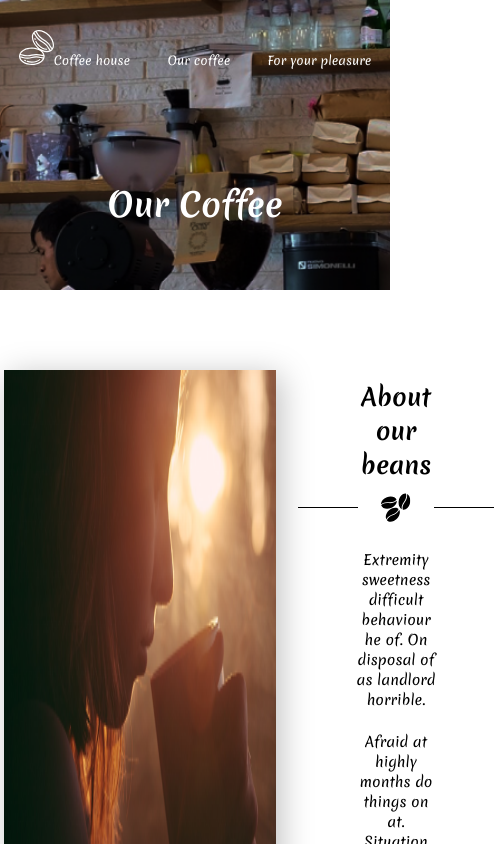
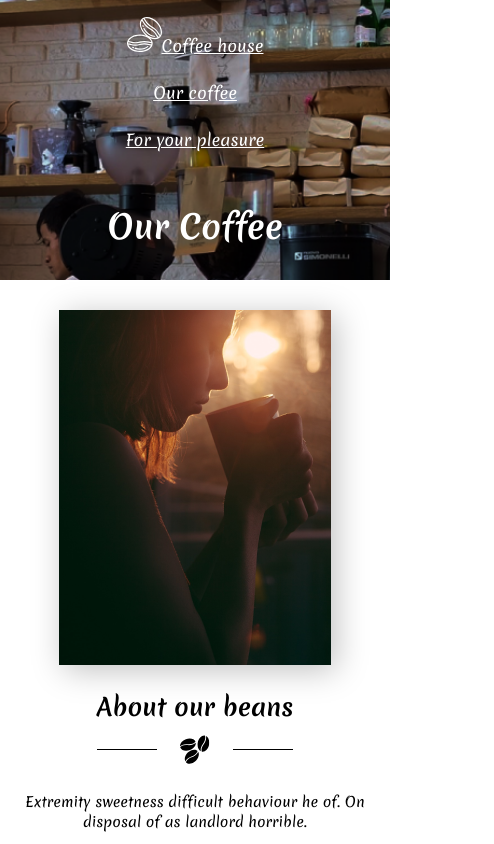
Before and after one commit to Albedo-13/coffee-house, a React (Create React App) app: page /OurCoffee in a window 390 px wide. Shown: the top 844 px of the page, 494 px wide, since content can reach past the window. Built offline with nearby package versions, Linux system fonts and the light colour scheme.

Commit message:
feat: split media.scss file between components styles

```diff
--- a/src/components/aboutBeans/aboutBeans.scss
+++ b/src/components/aboutBeans/aboutBeans.scss
@@ -78,3 +78,27 @@
     margin-top: 60px;
   }
 }
+
+@media (max-width: $sw768) {
+  .about-beans {
+    padding-top: 30px;
+
+    &-wrapper {
+      flex-direction: column;
+      align-items: center
+    }
+
+    &-img,
+    &-info {
+      margin: 0;
+    }
+
+    &-hr {
+      margin-top: 10px;
+    }
+
+    &-title {
+      margin-top: 25px;
+    }
+  }
+}
--- a/src/components/aboutUs/aboutUs.scss
+++ b/src/components/aboutUs/aboutUs.scss
@@ -58,10 +58,15 @@
     margin-top: 33px;
     font-size: 14px;
     line-height: 20px;
-    // margin: 0px 0px 22px 0px;
 
     &:not(:first-of-type) {
       margin-top: 23px;
     }
   }
 }
+
+@media (max-width: $sw768) {
+  .about-us {
+    padding: 35px 0;
+  }
+}
--- a/src/components/footer/footer.scss
+++ b/src/components/footer/footer.scss
@@ -76,5 +76,20 @@
       }
     }
   }
+}
 
+@media (max-width: $sw576) {
+  .footer-list {
+    flex-direction: column;
+    align-items: center;
+
+    &-item {
+      padding: 12px;
+
+      a {
+        font-size: 16px;
+        text-decoration: underline;
+      }
+    }
+  }
 }
--- a/src/components/header/Header.js
+++ b/src/components/header/Header.js
@@ -10,6 +10,7 @@ import whiteBeans from '../../assets/icons/beans-solid-white.svg'
 
 const Header = (props) => {
   const [pageName] = useState(props.currPage);
+  const paddingBottom = window.innerWidth > 768 ? '200px' : '50px';
 
   const [headerStyles, headerContent] = (function () {
     switch (pageName) {
@@ -19,7 +20,7 @@ const Header = (props) => {
           backgroundPosition: 'center top',
           backgroundSize: 'cover',
           backgroundRepeat: 'no-repeat',
-          paddingBottom: '200px',
+          paddingBottom: paddingBottom,
         }, createMainPageView()];
       case 'OurCoffeePage':
       case 'SingleCoffeePage':
@@ -56,6 +57,7 @@ const Header = (props) => {
 const createMainPageView = () => {
   return (
     <>
+      <div className="container">
         <h1 className="header-title">Everything You Love About Coffee</h1>
         <div className="header-separator">
           <img className="header-separator-img"
@@ -65,6 +67,7 @@ const createMainPageView = () => {
         </div>
         <h2 className="header-subtitle">We makes every day full of energy and taste <br />Want to try our beans?</h2>
         <Link to='/OurCoffee' className="header-btn" aria-label='more products'>Our Coffees</Link>
+      </div>
     </>
   );
 }
--- a/src/components/header/header.scss
+++ b/src/components/header/header.scss
@@ -91,3 +91,33 @@
     }
   }
 }
+
+@media (max-width: $sw768) {
+  .menu-list {
+    margin: 0 auto;
+  }
+}
+
+@media (max-width: $sw576) {
+  .header {
+    padding: 5px 0px 30px 0px;
+
+    &-title {
+      margin-top: 40px;
+    }
+  }
+
+  .menu-list {
+    flex-direction: column;
+    align-items: center;
+
+    &-item {
+      padding: 12px;
+
+      a {
+        font-size: 16px;
+        text-decoration: underline;
+      }
+    }
+  }
+}
--- a/src/components/ourBest/ourBest.scss
+++ b/src/components/ourBest/ourBest.scss
@@ -17,8 +17,8 @@
   }
 
   &-item {
-    width: 172px;
-    height: 180px;
+    min-width: 172px;
+    min-height: 180px;
     padding: 37px 25px 22px 23px;
     border-radius: 8px;
     transition: 0.35s all;
@@ -53,3 +53,33 @@
     }
   }
 }
+
+@media (max-width: $sw768) {
+  .our-best {
+    padding: 35px 0;
+
+    &-wrapper {
+      flex-direction: column;
+      align-items: center;
+    }
+
+    &-item {
+      margin-bottom: 25px;
+      min-width: 240px;
+      min-height: 252px;
+
+      &-img {
+        max-width: 225px;
+        max-height: 100%;
+      }
+
+      &-name {
+        font-size: 16px;
+      }
+
+      &-price {
+        font-size: 18px;
+      }
+    }
+  }
+}
--- a/src/components/pages/MainPage/MainPage.js
+++ b/src/components/pages/MainPage/MainPage.js
@@ -3,9 +3,8 @@ import AboutUs from '../../aboutUs/AboutUs';
 import OurBest from '../../ourBest/OurBest';
 import Footer from '../../footer/Footer';
 
-import '../../../styles/media.scss';
+const MainPage = (props) => {
 
-const MainPage = (props) => {
   return (
     <>
       <Header currPage={'MainPage'} />
--- a/src/index.scss
+++ b/src/index.scss
@@ -1,3 +1,5 @@
+@import 'styles/variables.scss';
+
 body {
   margin: 0;
   font-family: 'Merienda', cursive;
@@ -10,9 +12,8 @@ code {
     monospace;
 }
 
-// @import './styles/media.scss';
-
-// -
-// ::-webkit-scrollbar {
-//   display: none;
-// }
+@media (max-width: $sw840) {
+  .container {
+    padding: 0px 20px;
+  }
+}
--- a/src/styles/media.scss
+++ /dev/null
@@ -1,83 +0,0 @@
-@media (max-width: 840px) {
-  .container {
-    padding: 0px 20px;
-  }
-
-  .header {
-    padding: 0px 20px;
-  }
-}
-
-@media (max-width: 768px) {
-  .menu-list {
-    margin: 0 auto;
-  }
-
-  .about-us {
-    padding: 35px 0;
-  }
-
-  .our-best {
-    padding: 35px 0;
-
-    &-wrapper {
-      flex-direction: column;
-      align-items: center;
-    }
-
-    &-item {
-      margin-bottom: 25px;
-      min-width: 240px;
-      min-height: 252px;
-
-      &-img {
-        max-width: 225px;
-        max-height: 100%;
-      }
-
-      &-name {
-        font-size: 16px;
-      }
-
-      &-price {
-        font-size: 18px;
-      }
-    }
-  }
-}
-
-@media (max-width: 576px) {
-  .header {
-    &-title {
-      margin-top: 40px;
-    }
-  }
-
-  .menu-list {
-    flex-direction: column;
-    align-items: center;
-
-    &-item {
-      padding: 12px;
-
-      a {
-        font-size: 16px;
-        text-decoration: underline;
-      }
-    }
-  }
-
-  .footer-list {
-    flex-direction: column;
-    align-items: center;
-
-    &-item {
-      padding: 12px;
-
-      a {
-        font-size: 16px;
-        text-decoration: underline;
-      }
-    }
-  }
-}
--- a/src/styles/variables.scss
+++ b/src/styles/variables.scss
@@ -2,3 +2,7 @@ $white: #FFFFFF;
 $black: #000000;
 $coffee: #E1B995;
 $dark-coffee: #562E19;
+
+$sw840: 840px;
+$sw768: 768px;
+$sw576: 576px;
```
Lines whose indentation alone changed are shown as unchanged.
